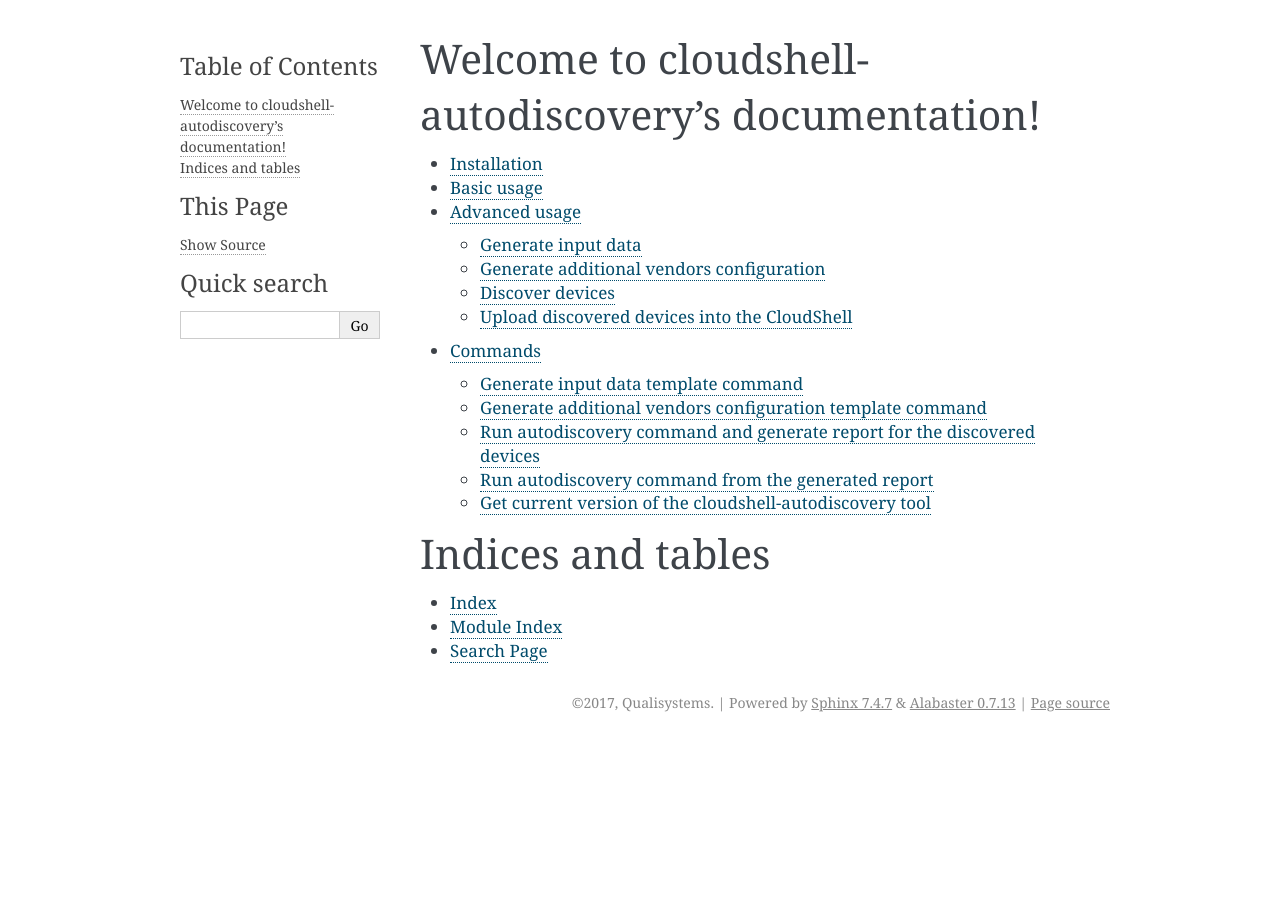
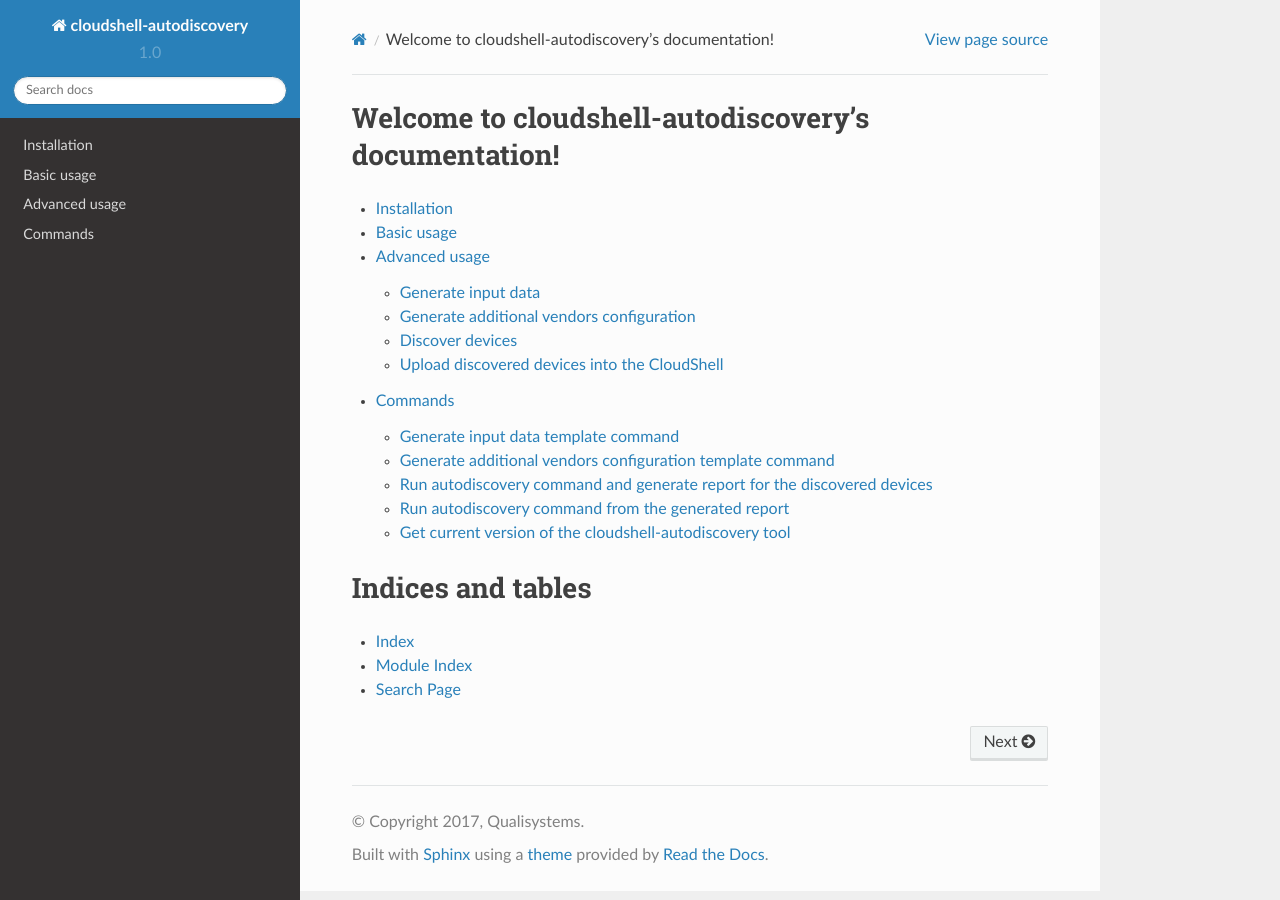
Before and after one commit to QualiSystems/cloudshell-autodiscovery, a Sphinx documentation site: the page built from docs/index.rst, in a window 1280 px wide. Built offline with Sphinx 7.4.7 and the Read the Docs theme 2.0.0, drawn with Linux system fonts in a browser that asks for light colours.

Commit message:
change sphinx docs html theme

```diff
--- /dev/null
+++ b/docs-requirements.txt
@@ -0,0 +1,2 @@
+Sphinx==1.5.3
+sphinxcontrib-programoutput==0.10
--- a/docs/conf.py
+++ b/docs/conf.py
@@ -1,5 +1,6 @@
 # -*- coding: utf-8 -*-
-#
+import sphinx_rtd_theme
+
 # cloudshell-autodiscovery documentation build configuration file, created by
 # sphinx-quickstart on Mon Mar 20 17:32:50 2017.
 #
@@ -82,13 +83,16 @@
 # The theme to use for HTML and HTML Help pages.  See the documentation for
 # a list of builtin themes.
 #
-html_theme = 'alabaster'
+html_theme = "sphinx_rtd_theme"
+html_theme_path = [sphinx_rtd_theme.get_html_theme_path()]
+
 
 # Theme options are theme-specific and customize the look and feel of a theme
 # further.  For a list of options available for each theme, see the
 # documentation.
 #
-# html_theme_options = {}
+html_theme_options = {}
+html_theme_options['canonical_url'] = 'http://domain.tld/latest/docs/'
 
 # Add any paths that contain custom static files (such as style sheets) here,
 # relative to this directory. They are copied after the builtin static files,
--- a/requirements.txt
+++ b/requirements.txt
@@ -8,6 +8,3 @@
 cloudshell-snmp==3.0.136
 cloudshell-automation-api==8.0.0.77
 cloudshell-cli==3.0.203
-Sphinx==1.5.3
-sphinx-autobuild==0.6.0
-sphinxcontrib-programoutput==0.10
--- a/setup.py
+++ b/setup.py
@@ -1,4 +1,5 @@
 from setuptools import setup
+from setuptools import find_packages
 
 
 def get_file_content(file_name):
@@ -11,7 +12,7 @@
       long_description=get_file_content('README.md'),
       author='Quali',
       author_email='anton.p@qualisystems.com',
-      packages=['autodiscovery'],
+      packages=find_packages() + ['examples'],
       install_requires=get_file_content('requirements.txt'),
       license="Apache Software License 2.0",
       entry_points={
```
